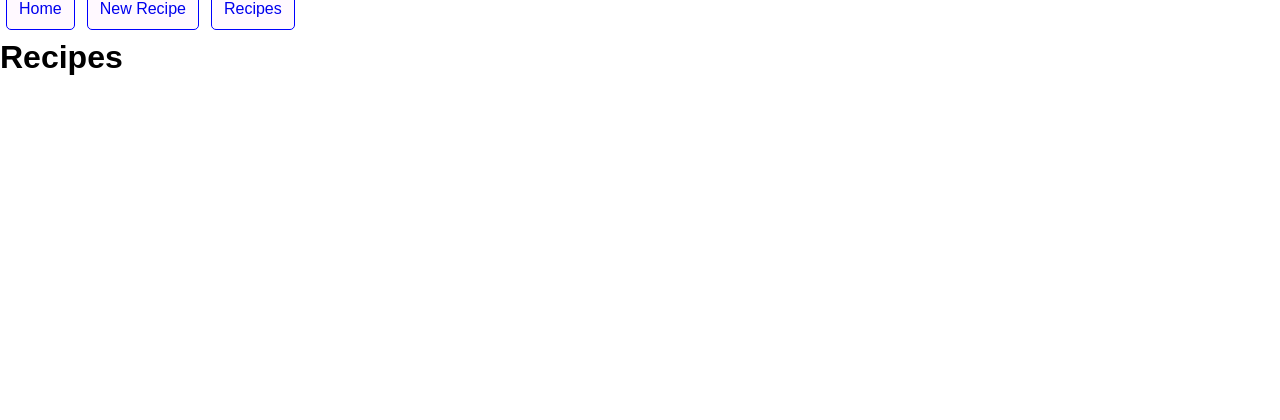
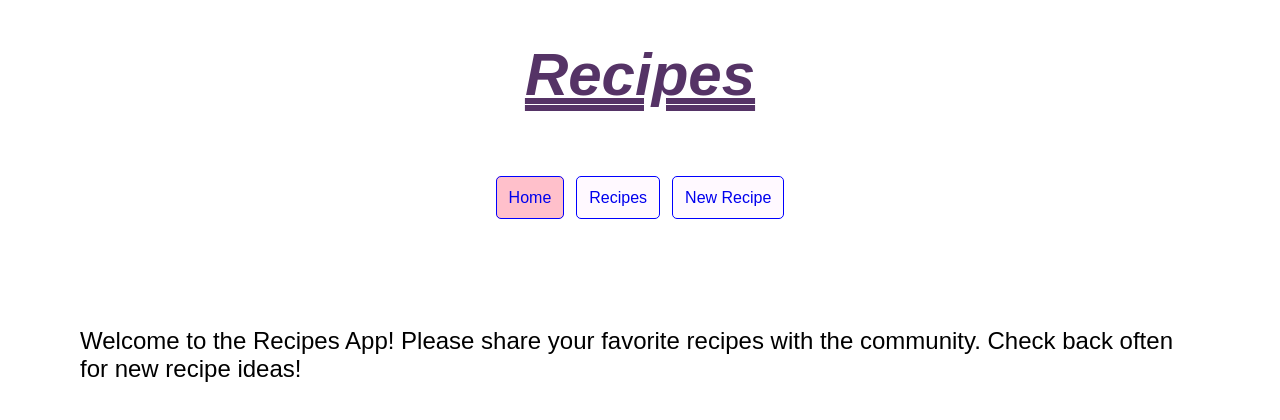
Before and after one commit to spensation/recipes, a React (Create React App) app: page / in a window 1280 px wide. Shown: the top 420 px of the page. Built offline with nearby package versions, Linux system fonts and the light colour scheme.

Commit message:
more app styling

```diff
--- a/src/App.css
+++ b/src/App.css
@@ -15,11 +15,22 @@
 }
 
 .App-title {
-  font-size: 4.5em;
+  text-decoration: underline;
+  text-decoration-style: double;
+  font-size: 60px;
+  font-style: italic;
+  text-align: center;
+  color: #536;
 }
 
 .App-intro {
-  font-size: large;
+  font-size: 24px;
+  margin: 80px;
+}
+
+.navbar {
+  text-align: center;
+  padding: 40px;
 }
 
 .newRecipeButton {
--- a/src/components/Main.js
+++ b/src/components/Main.js
@@ -4,7 +4,9 @@ class Main extends React.Component {
   render() {
     return (
       <div>
-        <h1 className="app-title">Recipes</h1>
+        <p className="App-intro">Welcome to the Recipes App!
+        Please share your favorite recipes with the community.
+        Check back often for new recipe ideas!</p>
       </div>
     )
   }
--- a/src/components/NavBar.js
+++ b/src/components/NavBar.js
@@ -22,25 +22,26 @@ const NavBar = () => {
         style={link}
         /* add prop for activeStyle */
         activeStyle={{
-          background: '#FFF9FF'
+          background: 'pink'
         }}
       >Home</NavLink>
+      <NavLink
+        to="/recipes"
+        exact
+        style={link}
+        activeStyle={{
+          background: 'pink'
+        }}
+      >Recipes</NavLink>
       <NavLink
         to="/new_recipe"
         exact
         style={link}
         activeStyle={{
-          background: 'darkblue'
+          background: 'pink'
         }}
       >New Recipe</NavLink>
-      <NavLink
-        to="/recipes"
-        exact
-        style={link}
-        activeStyle={{
-          background: 'darkblue'
-        }}
-      >Recipes</NavLink>
+
     </div>
 
   );
--- a/src/containers/App.js
+++ b/src/containers/App.js
@@ -22,6 +22,7 @@ class App extends React.Component {
     return (
       <Router>
         <div>
+          <h1 className="App-title">Recipes</h1>
           <NavBar />
           <Route exact path="/" component={Main} />
           <Route exact path="/new_recipe" component={NewRecipeFormPage} />
```
